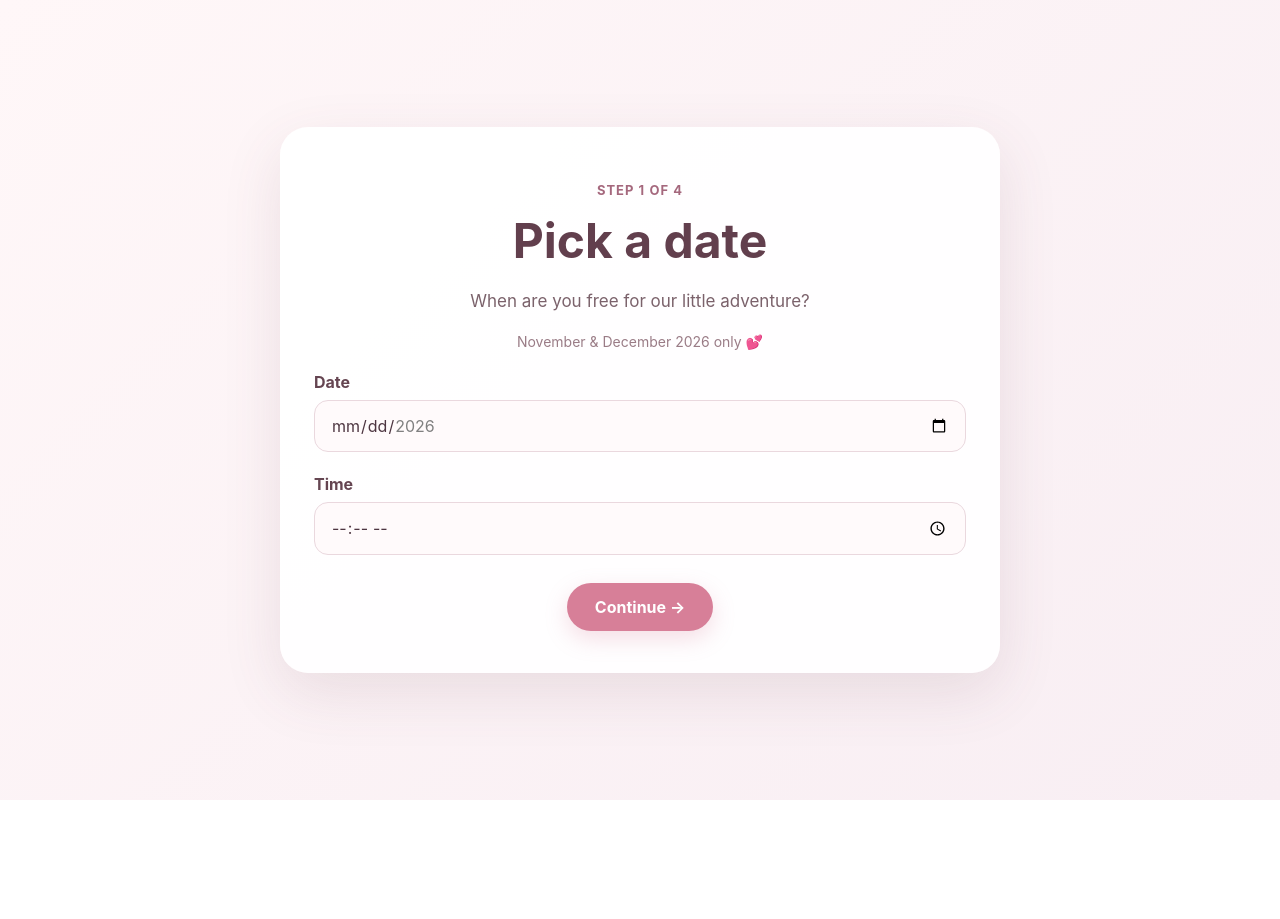
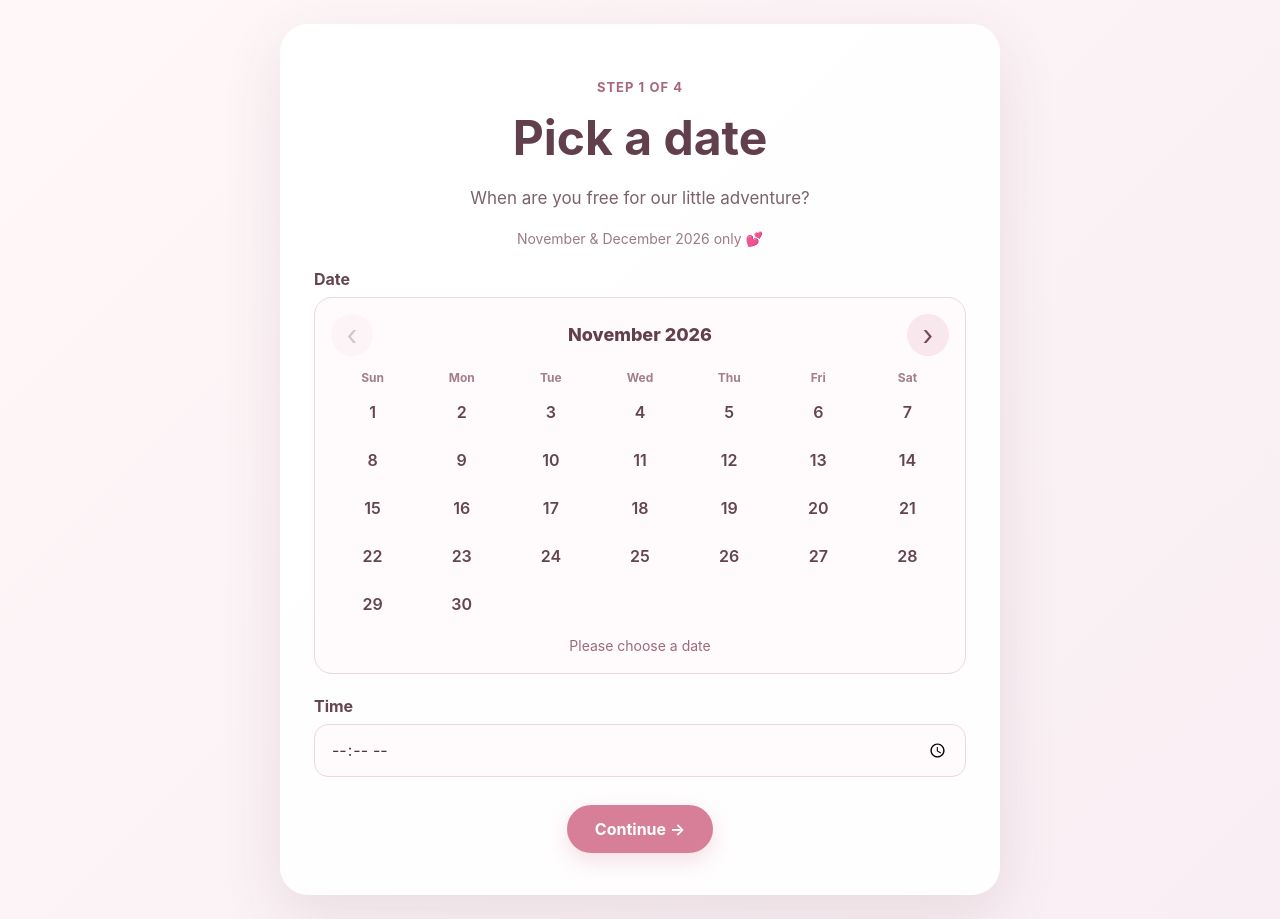
Before and after one commit to bbd5w585hm-wq/nerdsix, a plain HTML site: page index.html in a window 1280 px wide. Both pictures are taken after a click on the button "Yes!!! 💕". Before the commit the page ends 800 px from the top, so only its background shows below. Drawn offline with Linux system fonts and the light colour scheme.

Commit message:
Add files via upload

```diff
--- a/index.html
+++ b/index.html
@@ -34,8 +34,21 @@
         <p class="lead">When are you free for our little adventure?</p>
         <p class="small-note">November & December 2026 only 💕</p>
 
-        <label for="date">Date</label>
-        <input type="date" id="date" min="2026-11-01" max="2026-12-31" required>
+        <label>Date</label>
+        <div class="date-picker" id="datePicker">
+          <div class="date-picker-header">
+            <button type="button" class="month-arrow" id="prevMonth" aria-label="Previous month">‹</button>
+            <div class="month-title" id="monthTitle">November 2026</div>
+            <button type="button" class="month-arrow" id="nextMonth" aria-label="Next month">›</button>
+          </div>
+          <div class="weekday-row">
+            <span>Sun</span><span>Mon</span><span>Tue</span><span>Wed</span>
+            <span>Thu</span><span>Fri</span><span>Sat</span>
+          </div>
+          <div class="calendar-grid" id="calendarGrid"></div>
+          <div class="selected-date" id="selectedDate">Please choose a date</div>
+        </div>
+        <input type="hidden" id="date" required>
 
         <label for="time">Time</label>
         <input type="time" id="time" required>
--- a/script.js
+++ b/script.js
@@ -8,9 +8,85 @@ const dateInput = document.getElementById("date");
 const timeInput = document.getElementById("time");
 const noteInput = document.getElementById("note");
 
+const calendarGrid = document.getElementById("calendarGrid");
+const monthTitle = document.getElementById("monthTitle");
+const prevMonth = document.getElementById("prevMonth");
+const nextMonth = document.getElementById("nextMonth");
+const selectedDateLabel = document.getElementById("selectedDate");
+
+const allowedMonths = [
+  { year: 2026, month: 10, name: "November 2026" },
+  { year: 2026, month: 11, name: "December 2026" }
+];
+
+let calendarMonthIndex = 0;
+
 let selectedLocation = "";
 let selectedActivity = "";
 let selectedExcitement = "";
+
+function renderCalendar() {
+  const current = allowedMonths[calendarMonthIndex];
+  const year = current.year;
+  const month = current.month;
+
+  monthTitle.textContent = current.name;
+  prevMonth.disabled = calendarMonthIndex === 0;
+  nextMonth.disabled = calendarMonthIndex === allowedMonths.length - 1;
+
+  calendarGrid.innerHTML = "";
+
+  const firstDay = new Date(year, month, 1).getDay();
+  const daysInMonth = new Date(year, month + 1, 0).getDate();
+
+  for (let i = 0; i < firstDay; i++) {
+    const empty = document.createElement("div");
+    empty.className = "calendar-empty";
+    calendarGrid.appendChild(empty);
+  }
+
+  for (let day = 1; day <= daysInMonth; day++) {
+    const button = document.createElement("button");
+    button.type = "button";
+    button.textContent = day;
+
+    const value =
+      `${year}-${String(month + 1).padStart(2, "0")}-${String(day).padStart(2, "0")}`;
+
+    if (dateInput.value === value) {
+      button.classList.add("selected");
+    }
+
+    button.addEventListener("click", () => {
+      dateInput.value = value;
+      selectedDateLabel.textContent =
+        new Date(year, month, day).toLocaleDateString("en-US", {
+          month: "long",
+          day: "numeric",
+          year: "numeric"
+        });
+      renderCalendar();
+    });
+
+    calendarGrid.appendChild(button);
+  }
+}
+
+prevMonth.addEventListener("click", () => {
+  if (calendarMonthIndex > 0) {
+    calendarMonthIndex--;
+    renderCalendar();
+  }
+});
+
+nextMonth.addEventListener("click", () => {
+  if (calendarMonthIndex < allowedMonths.length - 1) {
+    calendarMonthIndex++;
+    renderCalendar();
+  }
+});
+
+renderCalendar();
 
 function showPage(number) {
   pages.forEach((page, index) => {
--- a/style.css
+++ b/style.css
@@ -349,3 +349,110 @@ textarea {
     text-align: left;
   }
 }
+
+
+.date-picker {
+  width: 100%;
+  margin-top: 8px;
+  border: 1px solid #ead8de;
+  border-radius: 18px;
+  background: #fffafb;
+  padding: 16px;
+}
+
+.date-picker-header {
+  display: grid;
+  grid-template-columns: 42px 1fr 42px;
+  align-items: center;
+  gap: 8px;
+  margin-bottom: 14px;
+}
+
+.month-title {
+  color: #623f4d;
+  font-weight: 800;
+  font-size: 18px;
+}
+
+.month-arrow {
+  width: 42px;
+  height: 42px;
+  border: 0;
+  border-radius: 50%;
+  background: #f8e7ed;
+  color: #754b59;
+  font-size: 28px;
+  line-height: 1;
+  cursor: pointer;
+}
+
+.month-arrow:disabled {
+  opacity: 0.3;
+  cursor: default;
+}
+
+.weekday-row,
+.calendar-grid {
+  display: grid;
+  grid-template-columns: repeat(7, 1fr);
+  gap: 6px;
+}
+
+.weekday-row {
+  margin-bottom: 6px;
+}
+
+.weekday-row span {
+  color: #a27f8b;
+  font-size: 12px;
+  font-weight: 700;
+  text-align: center;
+}
+
+.calendar-grid button {
+  min-height: 42px;
+  border: 0;
+  border-radius: 12px;
+  background: transparent;
+  color: #624550;
+  cursor: pointer;
+  font-weight: 600;
+}
+
+.calendar-grid button:hover {
+  background: #f7dfe6;
+}
+
+.calendar-grid button.selected {
+  background: #d77f98;
+  color: white;
+}
+
+.calendar-grid button.today {
+  box-shadow: inset 0 0 0 1px #e5b1bf;
+}
+
+.calendar-empty {
+  min-height: 42px;
+}
+
+.selected-date {
+  margin-top: 12px;
+  color: #9a6c7b;
+  font-size: 14px;
+  min-height: 20px;
+}
+
+@media (max-width: 600px) {
+  .date-picker {
+    padding: 12px 10px;
+  }
+
+  .calendar-grid button {
+    min-height: 40px;
+  }
+
+  .month-title {
+    font-size: 17px;
+  }
+}
```
